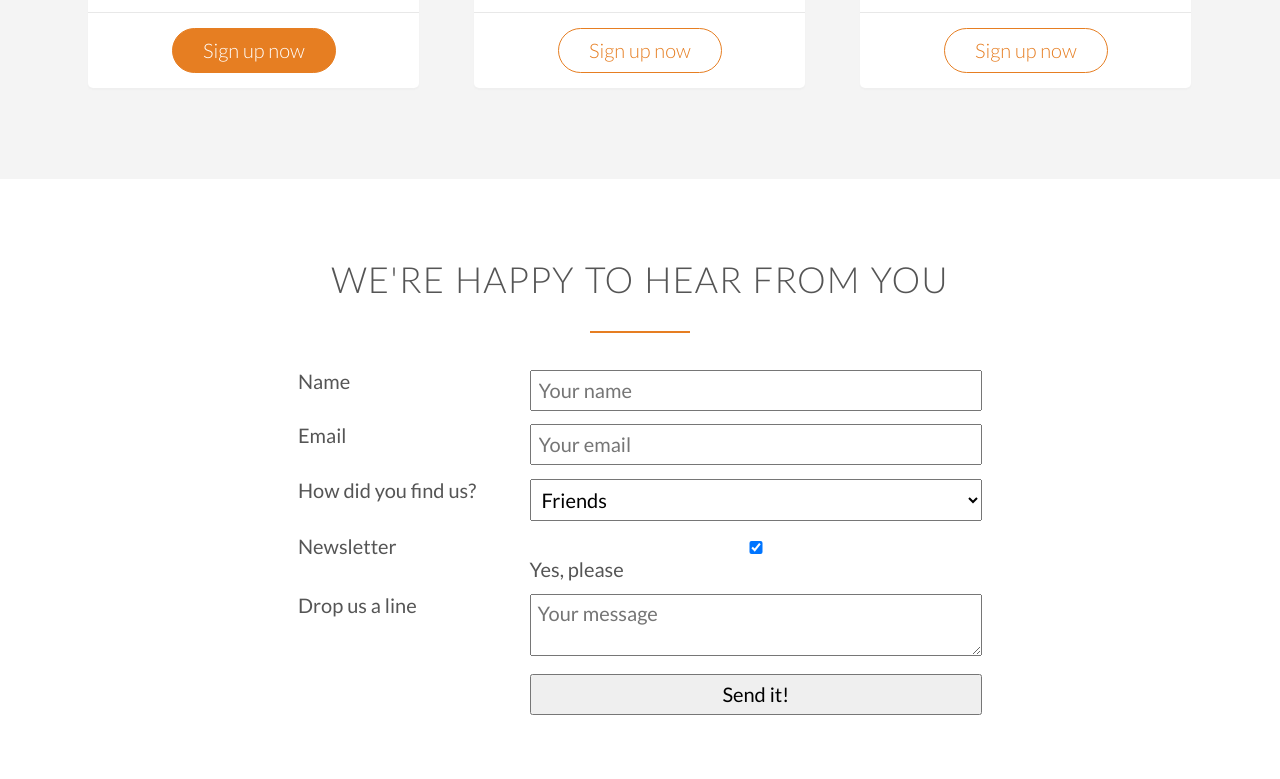
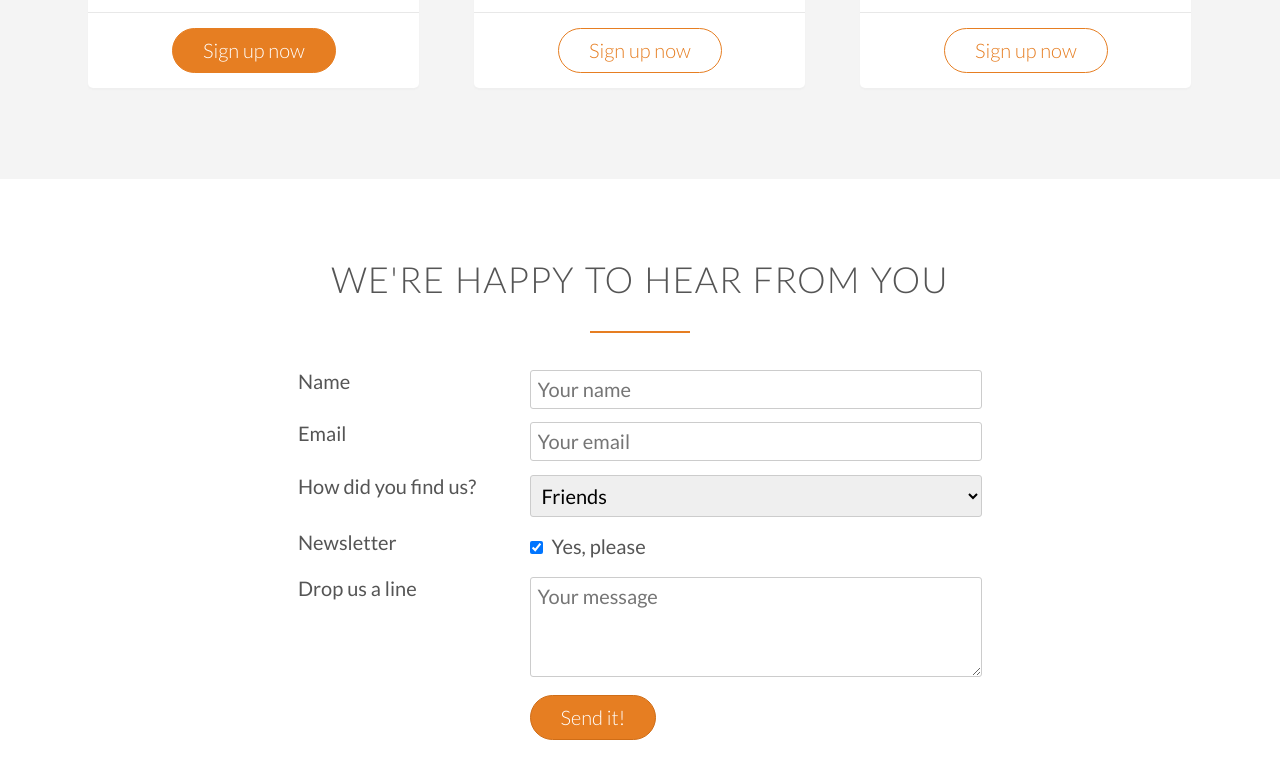
Before and after one commit to youngDevelopman/Omnifood, a plain HTML site: page index.html in a window 1280 px wide. Shown: the part 4451-5230 px from the top of the page. Drawn offline with Linux system fonts and the light colour scheme.

Commit message:
Form decoration

```diff
--- a/index.html
+++ b/index.html
@@ -397,7 +397,7 @@
                         <label>&nbsp;</label>
                     </div>
                     <div class="col span-2-of-3">
-                       <input type="submit" value="Send it!">
+                       <input type="submit" class value="Send it!">
                     </div>
                 </div>
             </form>
--- a/resources/css/style.css
+++ b/resources/css/style.css
@@ -140,7 +140,8 @@ a:active{
 /* BUTTONS */
 /*-------------------------------*/
 .btn:link,
-.btn:visited {
+.btn:visited,
+input[type=submit] {
     display: inline-block;
     padding: 10px 30px;
     font-weight: 300;
@@ -151,7 +152,8 @@ a:active{
 }
 
 .btn-full:link,
-.btn-full:visited{
+.btn-full:visited,
+input[type=submit]{
     background-color:#e67e22;
     border: 1px solid #e67e22;
     color: #fff;
@@ -164,12 +166,15 @@ a:active{
 }
 
 .btn:hover,
-.btn:active{
+.btn:active,
+input[type=submit]:hover,
+input[type=submit]:active{
     background-color: #cf6d17;
 }
 
 .btn-full:hover,
-.btn-full:active{
+.btn-full:active,
+input[type=submit]{
     border: 1px solid #cf6d17;
 }
 
@@ -452,9 +457,25 @@ blockquote:before{
     margin:0 auto;
 }
 
-input,
+input[type=text],
+input[type=email],
 select,
 textarea{
     width: 100%;
     padding: 7px;
+    border-radius: 3px;
+    border: 1px solid #ccc;
 }
+
+textarea{
+    height: 100px;
+}
+
+input[type=checkbox]{
+    margin: 10px 5px 10px 0;
+
+}
+
+*:focus{
+    outline: none;
+}
```
